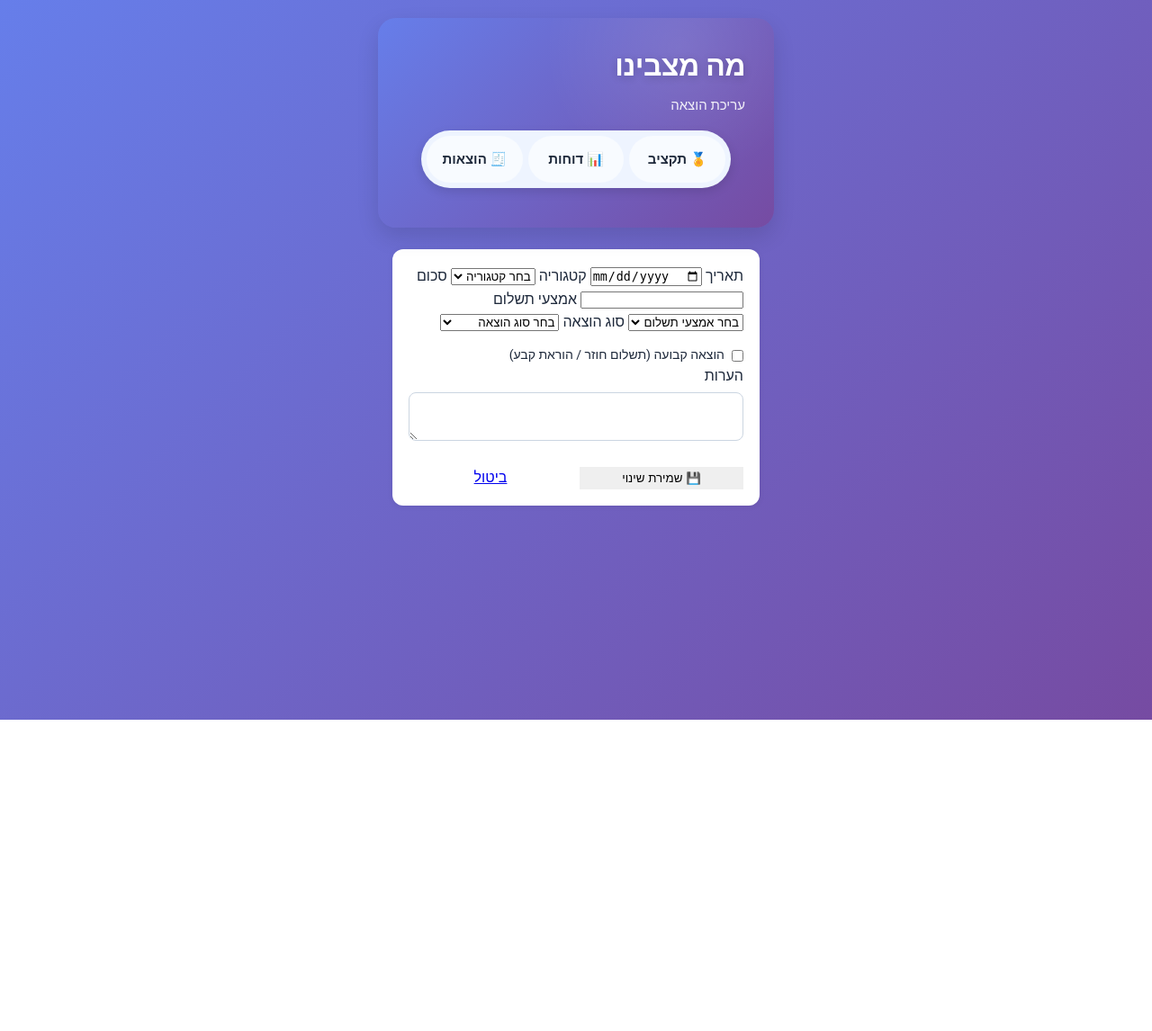
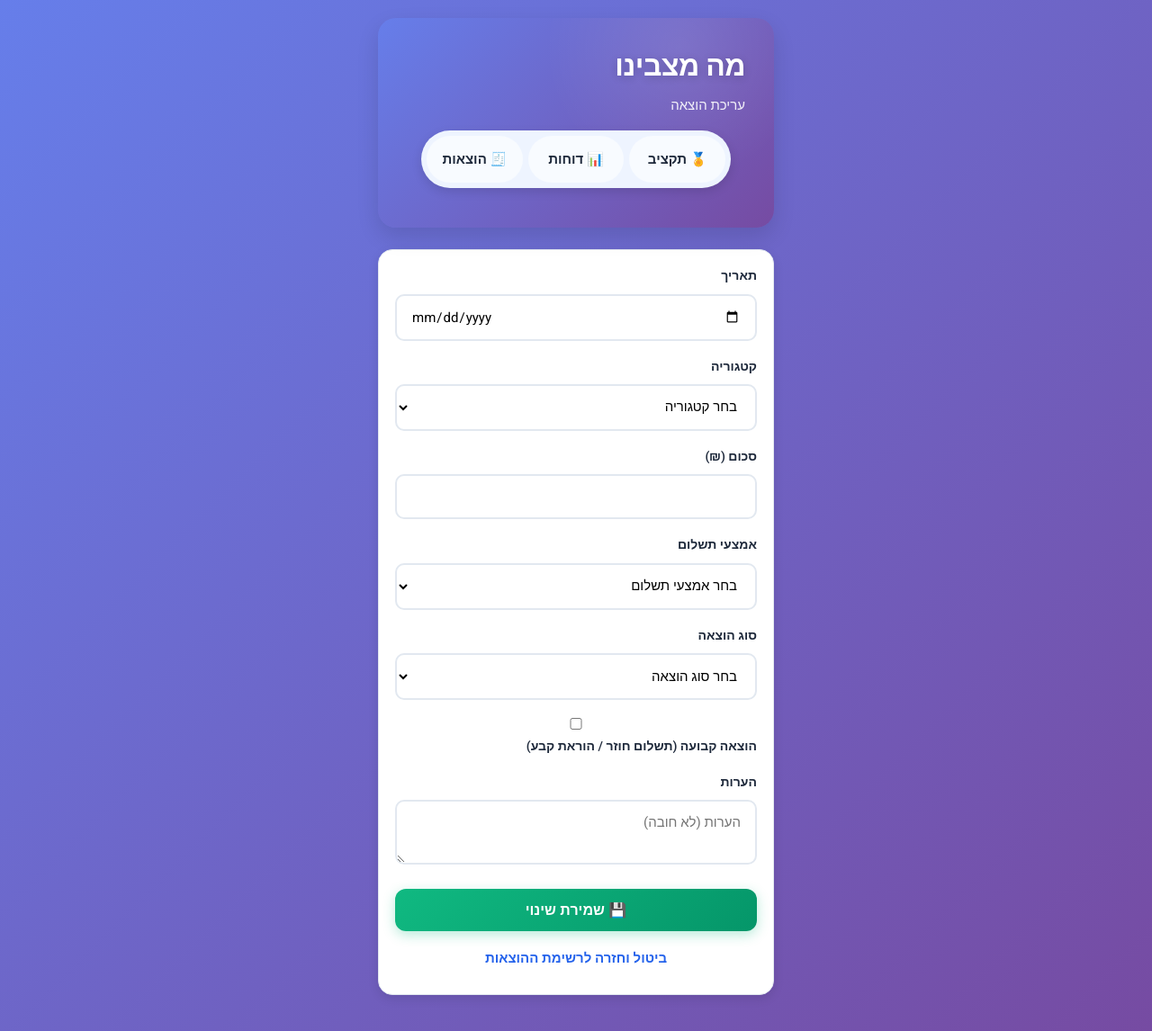
Before and after one commit to nanoo26/ma-matsavinu-supabase, a Flask app: template templates/edit_expense.html in a window 1280 px wide. Shown: the whole page at 90% size. Before the commit the page ends 800 px from the top, so only its background shows below. Run offline with Flask 3, Linux system fonts and the light colour scheme; the template is opened without the code that fills it, so the values that code supplies are empty; parts of the project's set-up code (start-up, migrations or seed data) failed here and were passed over.

Commit message:
Update edit_expense.html

```diff
--- a/templates/edit_expense.html
+++ b/templates/edit_expense.html
@@ -19,10 +19,17 @@
 
     <main class="content">
 
-      <section class="form-box" style="background:#ffffff; margin:16px; border-radius:12px; box-shadow:0 1px 6px rgba(0,0,0,0.08);">
-        <form method="post">
+      {% if error_message %}
+        <div class="alert-error">
+          {{ error_message }}
+        </div>
+      {% endif %}
+
+      <!-- טופס עריכת הוצאה - אותו סגנון כמו add_expense -->
+      <form method="post" class="form-card">
 
         <!-- תאריך -->
+        <div class="form-group">
           <label for="date">תאריך</label>
           <input
             type="date"
@@ -31,8 +38,10 @@
             required
             value="{{ expense.date_for_input }}"
           >
+        </div>
 
         <!-- קטגוריה -->
+        <div class="form-group">
           <label for="category">קטגוריה</label>
           <select id="category" name="category" required>
             <option value="">בחר קטגוריה</option>
@@ -42,9 +51,11 @@
               </option>
             {% endfor %}
           </select>
+        </div>
 
         <!-- סכום -->
-          <label for="amount">סכום</label>
+        <div class="form-group">
+          <label for="amount">סכום (₪)</label>
           <input
             type="number"
             id="amount"
@@ -54,8 +65,10 @@
             required
             value="{{ expense.amount }}"
           >
+        </div>
 
         <!-- אמצעי תשלום -->
+        <div class="form-group">
           <label for="payment_method">אמצעי תשלום</label>
           <select id="payment_method" name="payment_method" required>
             <option value="">בחר אמצעי תשלום</option>
@@ -65,8 +78,10 @@
               </option>
             {% endfor %}
           </select>
+        </div>
 
         <!-- סוג הוצאה -->
+        <div class="form-group">
           <label for="expense_type">סוג הוצאה</label>
           <select id="expense_type" name="expense_type">
             <option value="">בחר סוג הוצאה</option>
@@ -80,40 +95,45 @@
               רכישה בתשלומים
             </option>
           </select>
+        </div>
 
         <!-- הוצאה קבועה (V) -->
-          <label style="display:flex; align-items:center; gap:8px; margin-top:12px; font-size:14px;">
+        <div class="form-group checkbox-group">
+          <label for="is_fixed">
             <input
               type="checkbox"
+              id="is_fixed"
               name="is_fixed"
               value="1"
-              style="width:auto; margin-top:0;"
               {% if expense.is_fixed %}checked{% endif %}
             >
-            <span>הוצאה קבועה (תשלום חוזר / הוראת קבע)</span>
+            הוצאה קבועה (תשלום חוזר / הוראת קבע)
           </label>
+        </div>
 
         <!-- הערות -->
+        <div class="form-group">
           <label for="note">הערות</label>
           <textarea
             id="note"
             name="note"
             rows="2"
-            style="width:100%; padding:8px; margin-top:4px; border-radius:8px; border:1px solid #cbd5e1; font-size:15px;"
+            placeholder="הערות (לא חובה)"
           >{{ expense.note or "" }}</textarea>
+        </div>
 
         <!-- כפתורים -->
-          <div style="display:flex; gap:8px; margin-top:20px;">
-            <button type="submit" class="btn-small" style="flex:1; border:none; cursor:pointer;">
+        <div class="form-actions">
+          <button type="submit" class="btn-primary full-width">
             💾 שמירת שינוי
           </button>
-            <a href="{{ url_for('expenses') }}" class="btn-small" style="flex:1; text-align:center;">
-              ביטול
+
+          <a href="{{ url_for('expenses') }}" class="link-back" style="margin-top:8px; display:block; text-align:center;">
+            ביטול וחזרה לרשימת ההוצאות
           </a>
         </div>
 
       </form>
-      </section>
     </main>
   </div>
 </body>
```
Lines whose indentation alone changed are shown as unchanged.
